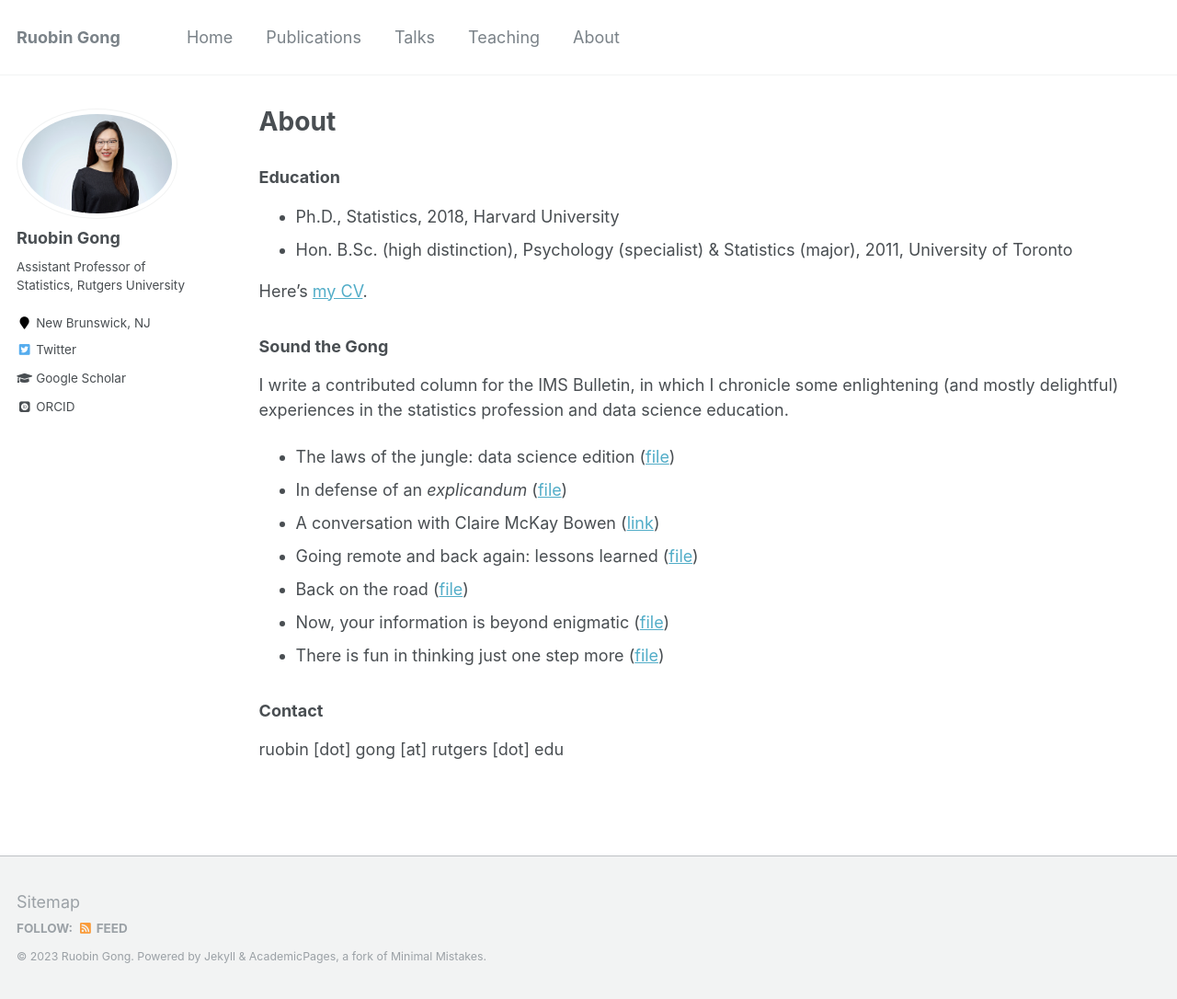
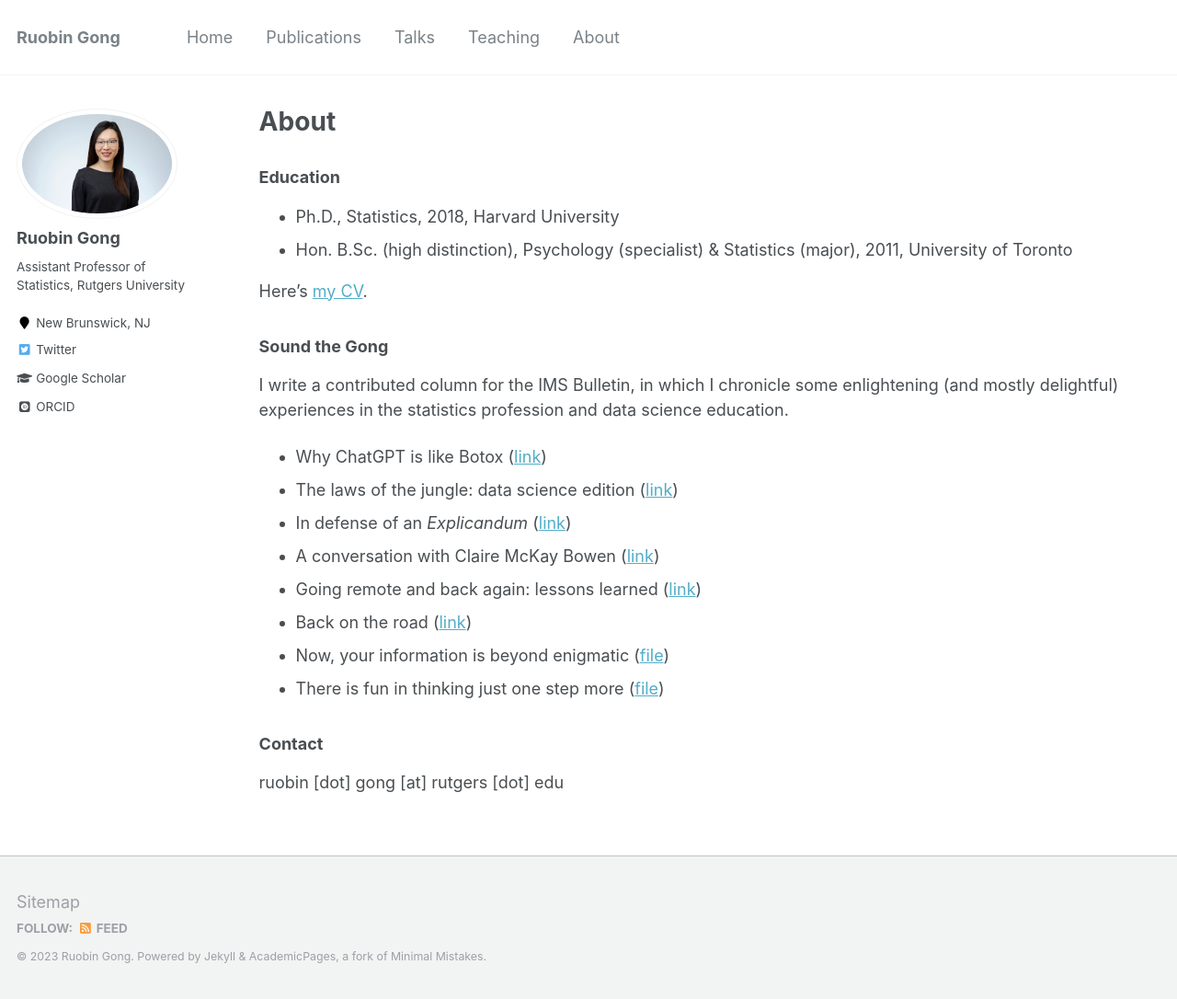
Before and after one commit to RuobinGong/RuobinGong.github.io, a Jekyll site: the page built from _pages/about.md, in a window 1280 px wide and 1086 px high. Shown: the whole window at 92% size. Built offline with Jekyll 4.4.1, drawn with Linux system fonts in a browser that asks for light colours; some web fonts are replaced.

Commit message:
Update about.md

```diff
--- a/_pages/about.md
+++ b/_pages/about.md
@@ -20,12 +20,12 @@ Here's [my CV](https://RuobinGong.github.io/files/RG-cv.pdf).
 
 I write a contributed column for the IMS Bulletin, in which I chronicle some enlightening (and mostly delightful) experiences in the statistics profession and data science education.
 
-
-* The laws of the jungle: data science edition ([file](https://RuobinGong.github.io/files/Gong2023-IMS52-1.pdf))
-* In defense of an _explicandum_ ([file](https://RuobinGong.github.io/files/Gong2022-IMS51-7.pdf))
+* Why ChatGPT is like Botox ([link](https://imstat.org/2023/07/16/sound-the-gong-why-chatgpt-is-like-botox/))
+* The laws of the jungle: data science edition ([link](https://imstat.org/2022/12/13/sound-the-gong-the-laws-of-the-jungle-data-science-edition/))
+* In defense of an _Explicandum_ ([link](https://imstat.org/2022/10/01/sound-the-gong-in-defense-of-an-explicandum/))
 * A conversation with Claire McKay Bowen ([link](https://imstat.org/2022/04/01/ruobin-gong-interviews-claire-mckay-bowen/))
-* Going remote and back again: lessons learned ([file](https://RuobinGong.github.io/files/Gong2021-IMS50-6.pdf))
-* Back on the road ([file](https://RuobinGong.github.io/files/Gong2021-IMS50-3.pdf))
+* Going remote and back again: lessons learned ([link](https://imstat.org/2021/08/31/going-remote-and-back-again-lessons-learned/))
+* Back on the road ([link](https://imstat.org/2021/03/29/sound-the-gong-back-on-the-road/))
 * Now, your information is beyond enigmatic ([file](https://RuobinGong.github.io/files/Gong2020-IMS49-2.pdf))
 * There is fun in thinking just one step more ([file](https://RuobinGong.github.io/files/Gong2018-IMS47-8.pdf))
 
```
